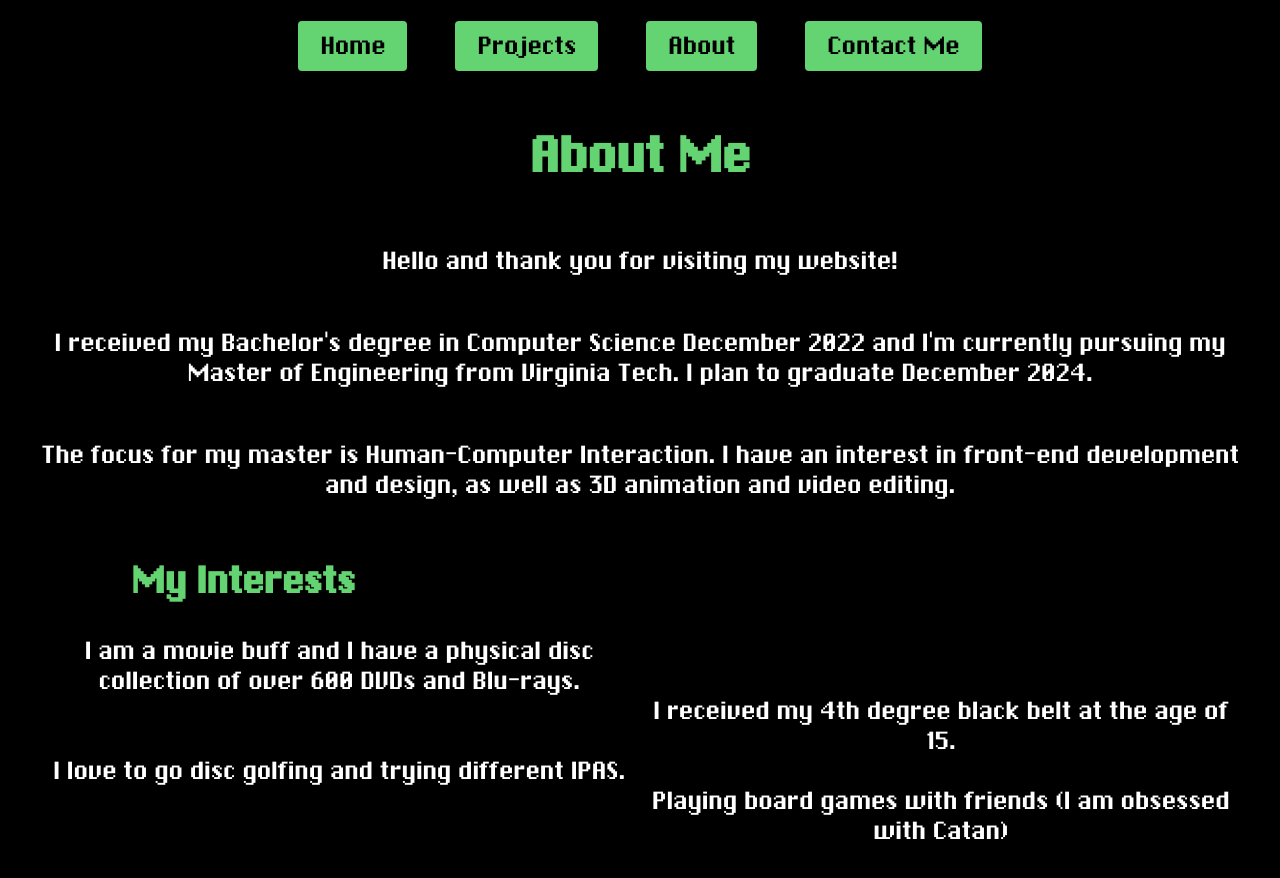
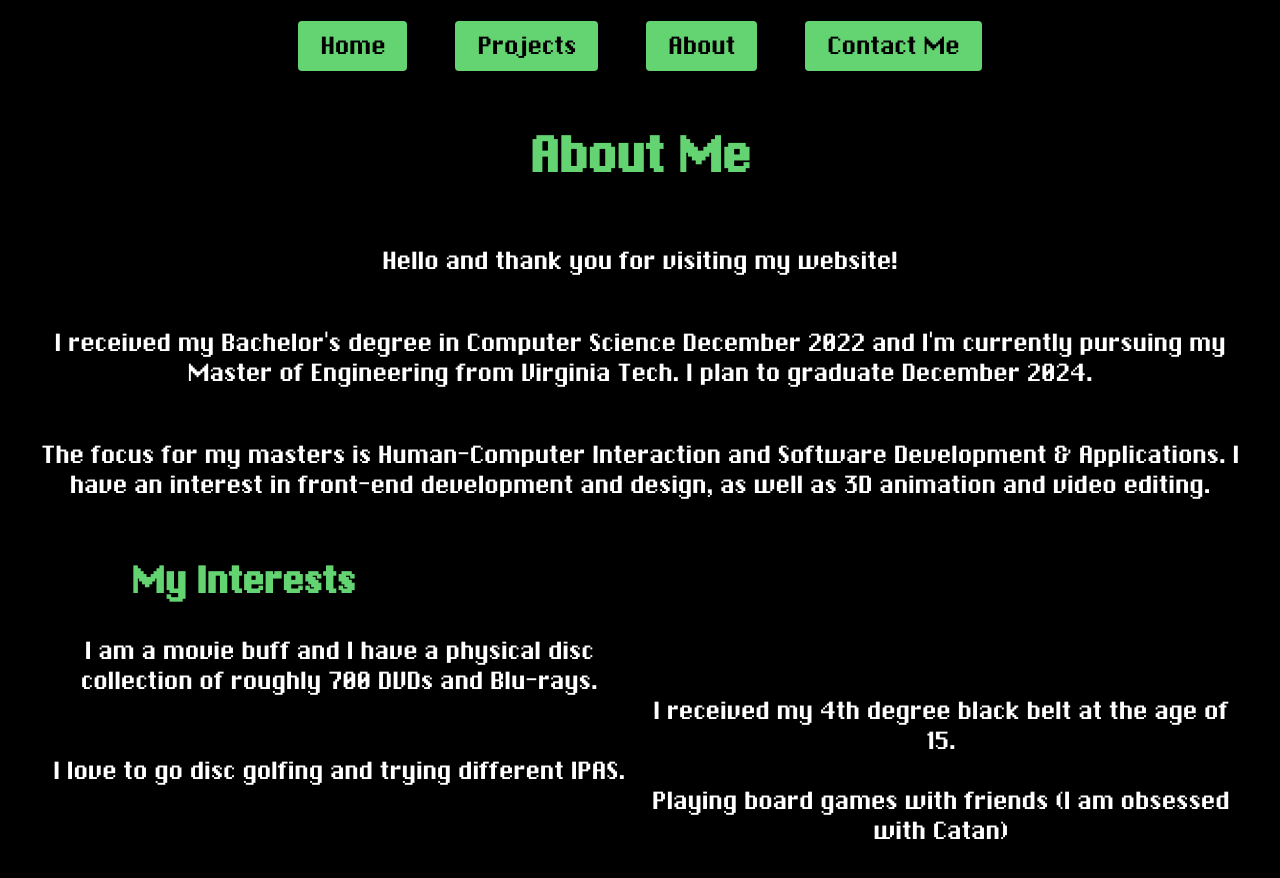
Before and after one commit to alexm00/alex_truxess_portfolio, a React (Create React App) app: page /about in a window 1280 px wide. Shown: the top 878 px of the page. Built offline with nearby package versions, Linux system fonts and the light colour scheme.

Commit message:
forgot to update new track

```diff
--- a/src/About.js
+++ b/src/About.js
@@ -12,11 +12,11 @@ function About() {
                     I received my Bachelor's degree in Computer Science December 2022 and I'm currently pursuing my Master of Engineering from Virginia Tech. I plan to graduate December 2024.
                 </p>
                 <p className="chicago" style={{marginRight: "3%", marginLeft: "3%"}}>
-                    The focus for my master is Human-Computer Interaction. I have an interest in front-end development and design, as well as 3D animation and video editing.
+                    The focus for my masters is Human-Computer Interaction and Software Development & Applications. I have an interest in front-end development and design, as well as 3D animation and video editing.
                 </p>
                 <h2 className="chicago" style={{marginRight: "62%", color: "#63D471"}}>My Interests</h2>
                 <div className="chicago" style={{marginRight: "50%", marginLeft: "3%"}}>
-                    I am a movie buff and I have a physical disc collection of over 600 DVDs and Blu-rays.
+                    I am a movie buff and I have a physical disc collection of roughly 700 DVDs and Blu-rays.
                 </div>
                 <div className="chicago" style={{marginLeft: "50%", marginRight: "3%"}}>
                     I received my 4th degree black belt at the age of 15.
```
